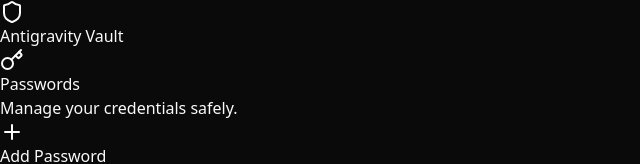
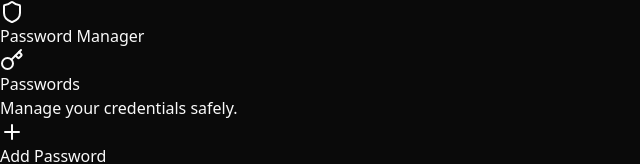
Before and after one commit to AumPauskar/password-manager, a React (Vite) app: page / in a window 1280 px wide. Shown: the top 164 px of the page, without its empty margins (0-640 px from the left). Built offline with nearby package versions, Linux system fonts and the light colour scheme.

Commit message:
Name title changed

```diff
--- a/src/App.tsx
+++ b/src/App.tsx
@@ -108,7 +108,7 @@ export default function App() {
       {/* Titlebar / Drag region for Tauri */}
       <div data-tauri-drag-region className="h-8 w-full bg-neutral-900 border-b border-neutral-800 flex items-center px-4 shrink-0 shadow-sm relative z-50">
         <Shield className="w-4 h-4 text-emerald-500 mr-2 pointer-events-none" />
-        <span className="text-xs font-medium text-neutral-400 pointer-events-none">Antigravity Vault</span>
+        <span className="text-xs font-medium text-neutral-400 pointer-events-none">Password Manager</span>
       </div>
 
       <main className="flex-1 overflow-hidden flex flex-col max-w-4xl mx-auto w-full p-6 gap-6 relative">
@@ -196,8 +196,8 @@ export default function App() {
                     <div className="grid grid-cols-1 sm:grid-cols-2 gap-2">
                       {item.customFields.map((field) => (
                         <div key={field.id} className="flex flex-col bg-neutral-950/30 p-2 rounded-lg border border-neutral-800/50">
-                           <span className="text-xs text-neutral-500 uppercase tracking-wider mb-1">{field.name || "Custom Field"}</span>
-                           <div className="flex items-center justify-between">
+                          <span className="text-xs text-neutral-500 uppercase tracking-wider mb-1">{field.name || "Custom Field"}</span>
+                          <div className="flex items-center justify-between">
                             <span className="text-sm font-mono text-neutral-300 truncate">{field.value}</span>
                             <button
                               onClick={() => copyToClipboard(field.value)}
@@ -205,7 +205,7 @@ export default function App() {
                             >
                               <Copy className="w-3 h-3" />
                             </button>
-                           </div>
+                          </div>
                         </div>
                       ))}
                     </div>
@@ -247,7 +247,7 @@ export default function App() {
                   type="text"
                   autoFocus
                   value={newEntry.name}
-                  onChange={e => setNewEntry({...newEntry, name: e.target.value})}
+                  onChange={e => setNewEntry({ ...newEntry, name: e.target.value })}
                   className="w-full bg-neutral-950 border border-neutral-800 text-neutral-100 rounded-lg px-3 py-2 outline-none focus:ring-2 focus:ring-emerald-500/50 transition-all text-sm"
                   placeholder="e.g. Google, GitHub, Netflix"
                 />
@@ -259,7 +259,7 @@ export default function App() {
                   <input
                     type="text"
                     value={newEntry.username}
-                    onChange={e => setNewEntry({...newEntry, username: e.target.value})}
+                    onChange={e => setNewEntry({ ...newEntry, username: e.target.value })}
                     className="w-full bg-neutral-950 border border-neutral-800 text-neutral-100 rounded-lg px-3 py-2 outline-none focus:ring-2 focus:ring-emerald-500/50 transition-all text-sm"
                     placeholder="johndoe123"
                   />
@@ -269,7 +269,7 @@ export default function App() {
                   <input
                     type="email"
                     value={newEntry.email}
-                    onChange={e => setNewEntry({...newEntry, email: e.target.value})}
+                    onChange={e => setNewEntry({ ...newEntry, email: e.target.value })}
                     className="w-full bg-neutral-950 border border-neutral-800 text-neutral-100 rounded-lg px-3 py-2 outline-none focus:ring-2 focus:ring-emerald-500/50 transition-all text-sm"
                     placeholder="john@example.com"
                   />
@@ -281,7 +281,7 @@ export default function App() {
                 <input
                   type="text"
                   value={newEntry.password}
-                  onChange={e => setNewEntry({...newEntry, password: e.target.value})}
+                  onChange={e => setNewEntry({ ...newEntry, password: e.target.value })}
                   className="w-full bg-neutral-950 border border-neutral-800 text-neutral-100 font-mono rounded-lg px-3 py-2 outline-none focus:ring-2 focus:ring-emerald-500/50 transition-all text-sm select-all"
                   placeholder="SuperSecretP@ssw0rd!"
                 />
```
